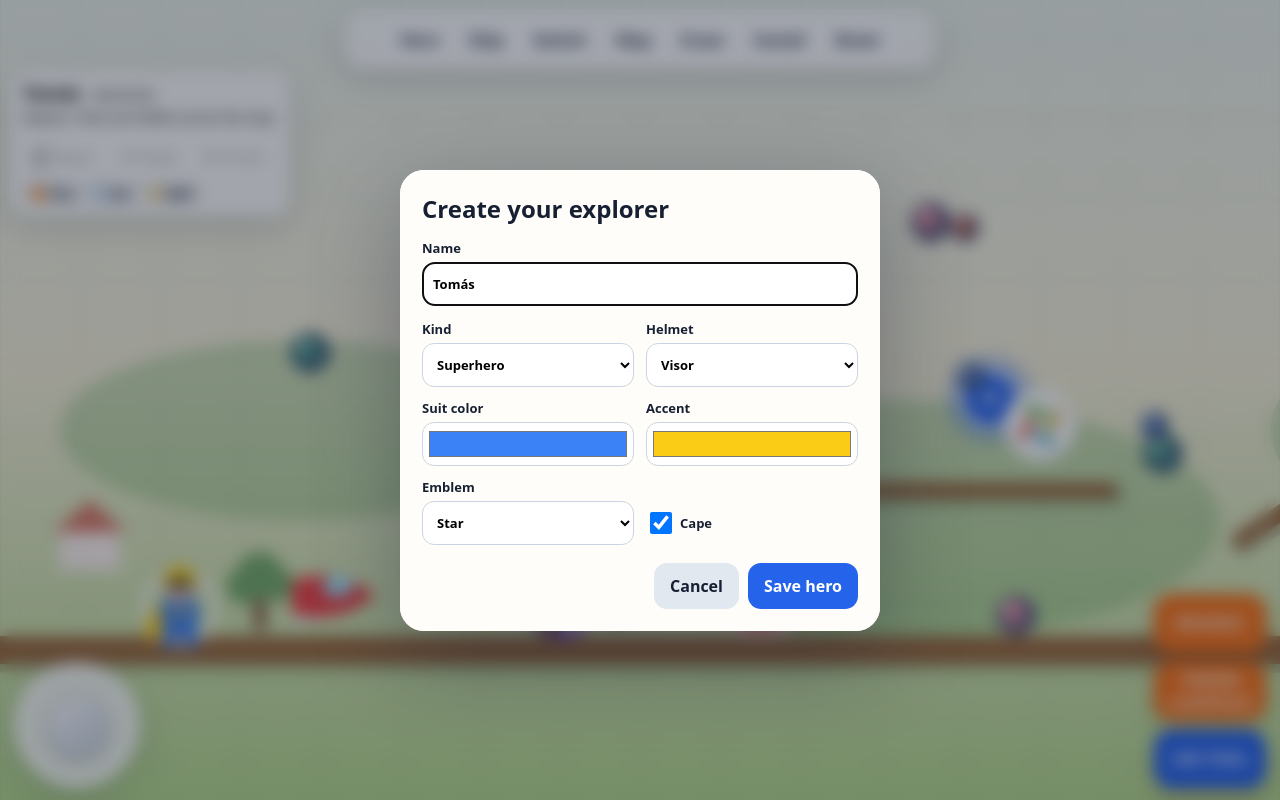
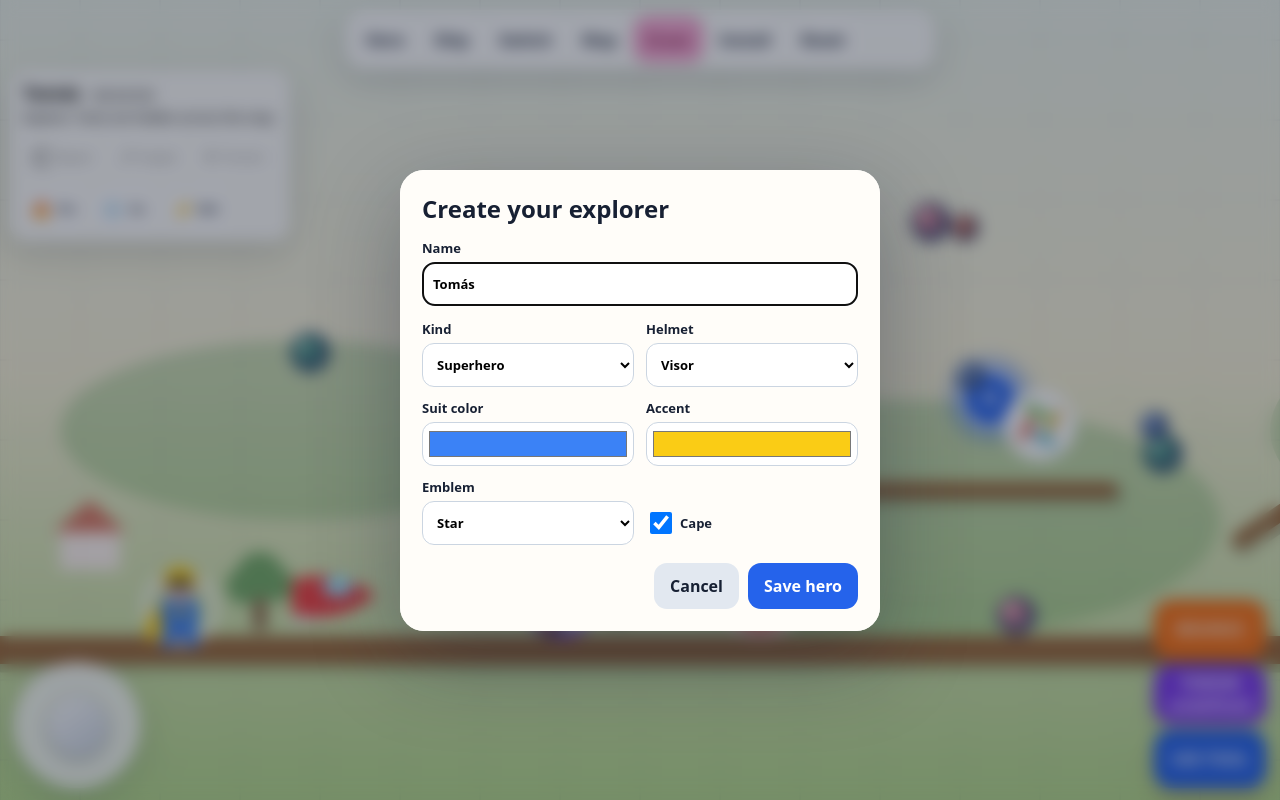
Before and after one commit to sebgrijalva/sebgrijalva.github.io, a plain HTML site: page index.html in a window 1280 px wide. Drawn offline with Linux system fonts and the light colour scheme; animation ran at ten frames a second.

Commit message:
Style powers, install, and quick eraser

```diff
--- a/styles.css
+++ b/styles.css
@@ -52,3 +52,38 @@ button { border: 0; color: var(--ink); font-weight: 800; }
   #joystickKnob { left: 27px; top: 27px; }
   .action-button { width: 102px; height: 54px; font-size: 13px; }
 }
+
+/* v14: powers, villains, install, and quick eraser */
+#topBar {
+  justify-content: flex-start;
+  overflow-x: auto;
+  scrollbar-width: none;
+  padding-inline: 8px;
+}
+#topBar::-webkit-scrollbar { display: none; }
+#topBar button { flex: 0 0 auto; }
+#eraserBtn.active { background: #f9a8d4; color: #831843; outline: 3px solid rgba(190,24,93,.25); }
+#installBtn.ready { background: #86efac; color: #14532d; }
+#powers { display: flex; gap: 7px; margin-top: 7px; }
+.power-choice {
+  min-width: 64px;
+  height: 42px;
+  border-radius: 12px;
+  background: rgba(255,255,255,.92);
+  display: grid;
+  grid-template-columns: 23px 1fr;
+  align-items: center;
+  padding: 4px 7px;
+  font-size: 18px;
+}
+.power-choice small { font-size: 10px; }
+.power-choice.selected { outline: 3px solid rgba(249,115,22,.34); background: #fff7ed; }
+#actionButtons { gap: 7px; }
+.action-button.power { background: #7c3aed; box-shadow: 0 8px 20px rgba(76,29,149,.28); }
+@media (max-width: 440px) {
+  #statusCard { max-width: min(calc(100% - 20px), 330px); }
+  #inventory, #powers { gap: 5px; }
+  .inventory-tool { min-width: 62px; padding: 3px 5px; }
+  .power-choice { min-width: 58px; padding: 3px 5px; }
+  .action-button { width: 96px; height: 49px; }
+}
```
